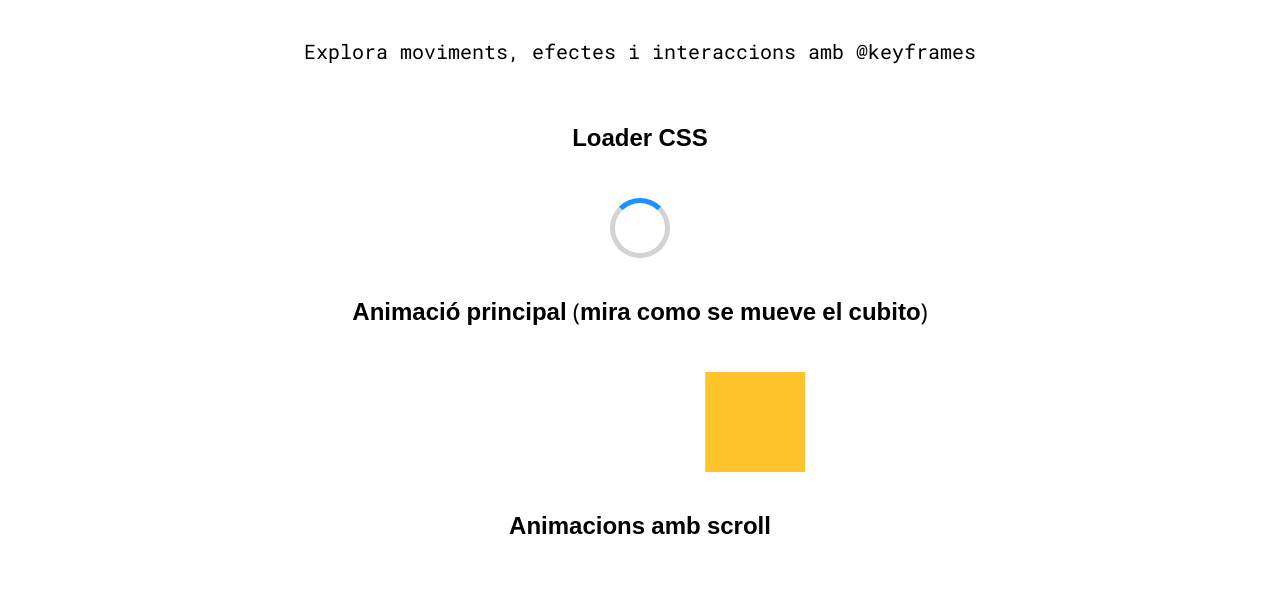
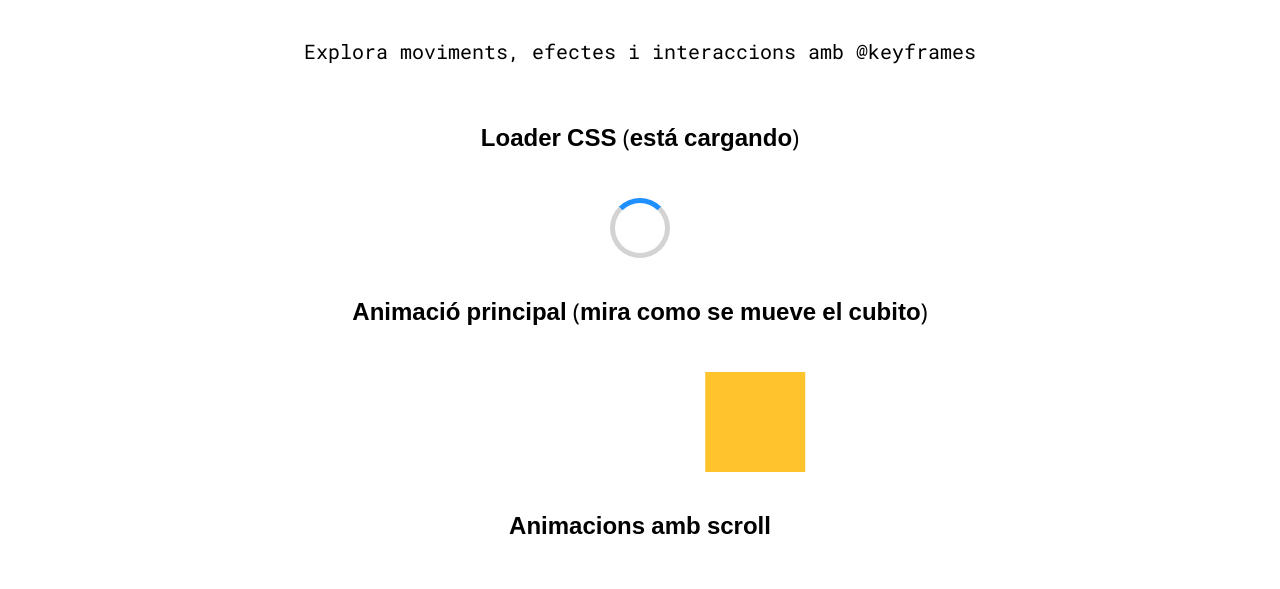
Before and after one commit to OscarFernandezLoro/DAM1M04-Exercici005, a plain HTML site: page galeria.html in a window 1280 px wide. Shown: the part 211-800 px from the top of the page. Drawn offline with Linux system fonts and the light colour scheme.

Commit message:
Update galeria.html

```diff
--- a/galeria.html
+++ b/galeria.html
@@ -25,7 +25,7 @@
     <p class="hero_sub">Explora moviments, efectes i interaccions amb @keyframes</p>
   </header>
   <section class="loader-section">
-    <h2>Loader CSS</h2>
+    <h2>Loader CSS (está cargando)</h2>
     <div class="loader"></div>
   </section>
   <section class="main-animation">
```
